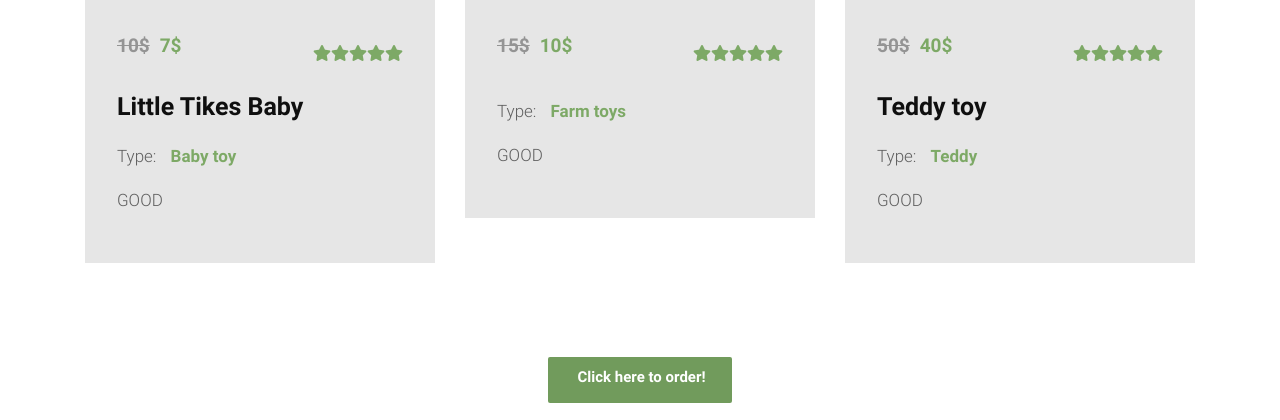
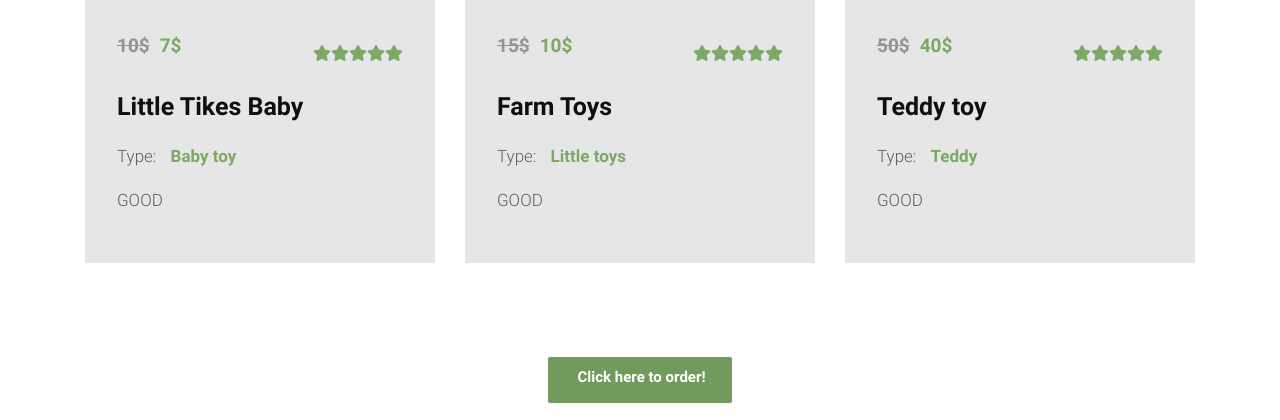
Before and after one commit to daotanhai/ATN-SHOP, a Django app: page / in a window 1280 px wide. Shown: the part 967-1387 px from the top of the page. Run offline with Django 3.2, Linux system fonts and the light colour scheme; some libraries are stand-ins or nearby versions.

Commit message:
Update home.html

```diff
--- a/templates/home.html
+++ b/templates/home.html
@@ -83,9 +83,9 @@
                                         <a href="#" class="full"><i class="fas fa-star"></i><i class="fas fa-star"></i><i class="fas fa-star"></i><i class="fas fa-star"></i><i class="fas fa-star"></i></a>
                                     </div>
                                 </div>
-                                <h3 class="title"></h3>
+                                <h3 class="title">Farm Toys</h3>
                                 <div class="type">
-                                    <p class="describe">Type: <span>Farm toys</span></p>
+                                    <p class="describe">Type: <span>Little toys</span></p>
                                     <p class="describe">GOOD<span></span></p>
                                 </div>
                             </div>
```
